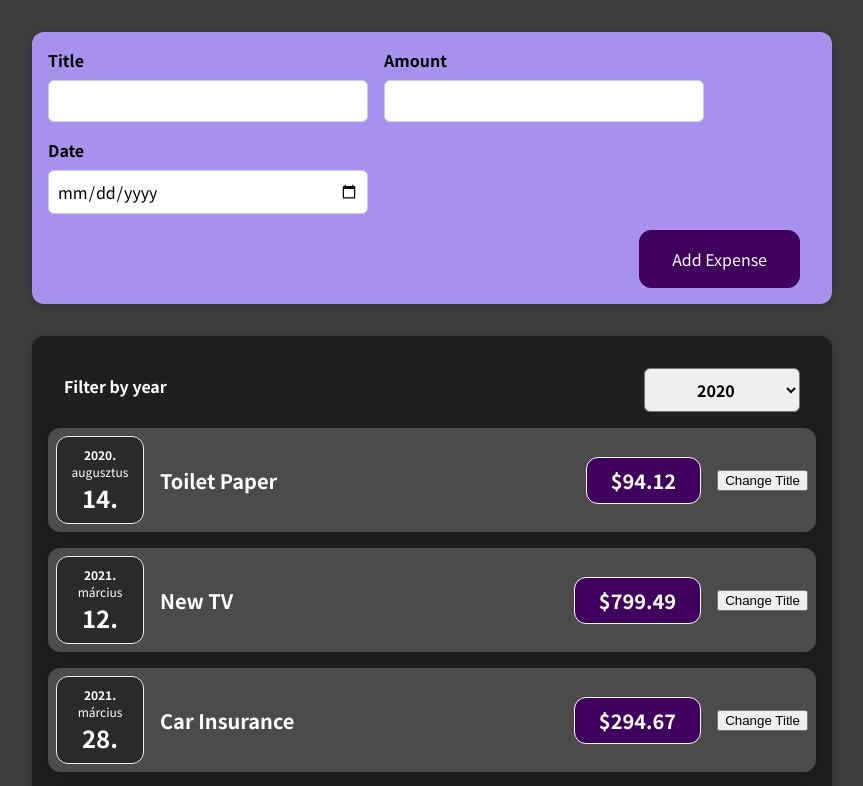
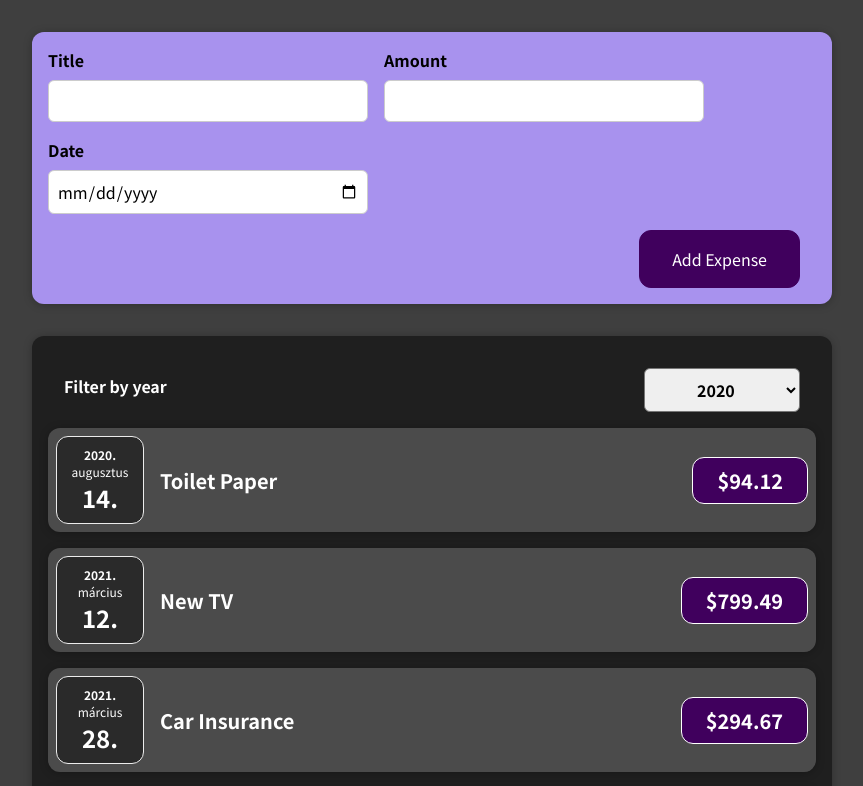
Before and after one commit to Sanyaur/Expense-Tracker-React, a React (Create React App) app: page / in a window 1280 px wide. Shown: the top 786 px of the page, without its empty margins (208-1071 px from the left). Built offline with nearby package versions, Linux system fonts and the light colour scheme.

Commit message:
test button commented out to make the Add Expense button work

```diff
--- a/src/components/Expenses/ExpenseItem.js
+++ b/src/components/Expenses/ExpenseItem.js
@@ -4,17 +4,17 @@
 import Card from "../UI/Card";
 
 export default function ExpenseItem(props) {
-  const [title, setTitle] = useState(props.title);
+  // const [title, setTitle] = useState(props.title);
 
-  const clickHandler = () => setTitle("Updated!");
+  // const clickHandler = () => setTitle("Updated!");
 
   return (
     <Card className='expense-item'>
       <ExpenseDate date={props.date} />
       <div className='expense-item__description'>
-        <h2>{title}</h2>
+        <h2>{props.title}</h2>
         <div className='expense-item__price'>${props.amount}</div>
-        <button onClick={clickHandler}>Change Title</button>
+        {/* <button onClick={clickHandler}>Change Title</button> */}
       </div>
     </Card>
   );
```
Also changed, not shown: 1 other file (tests, documents, lock files or other folders).
